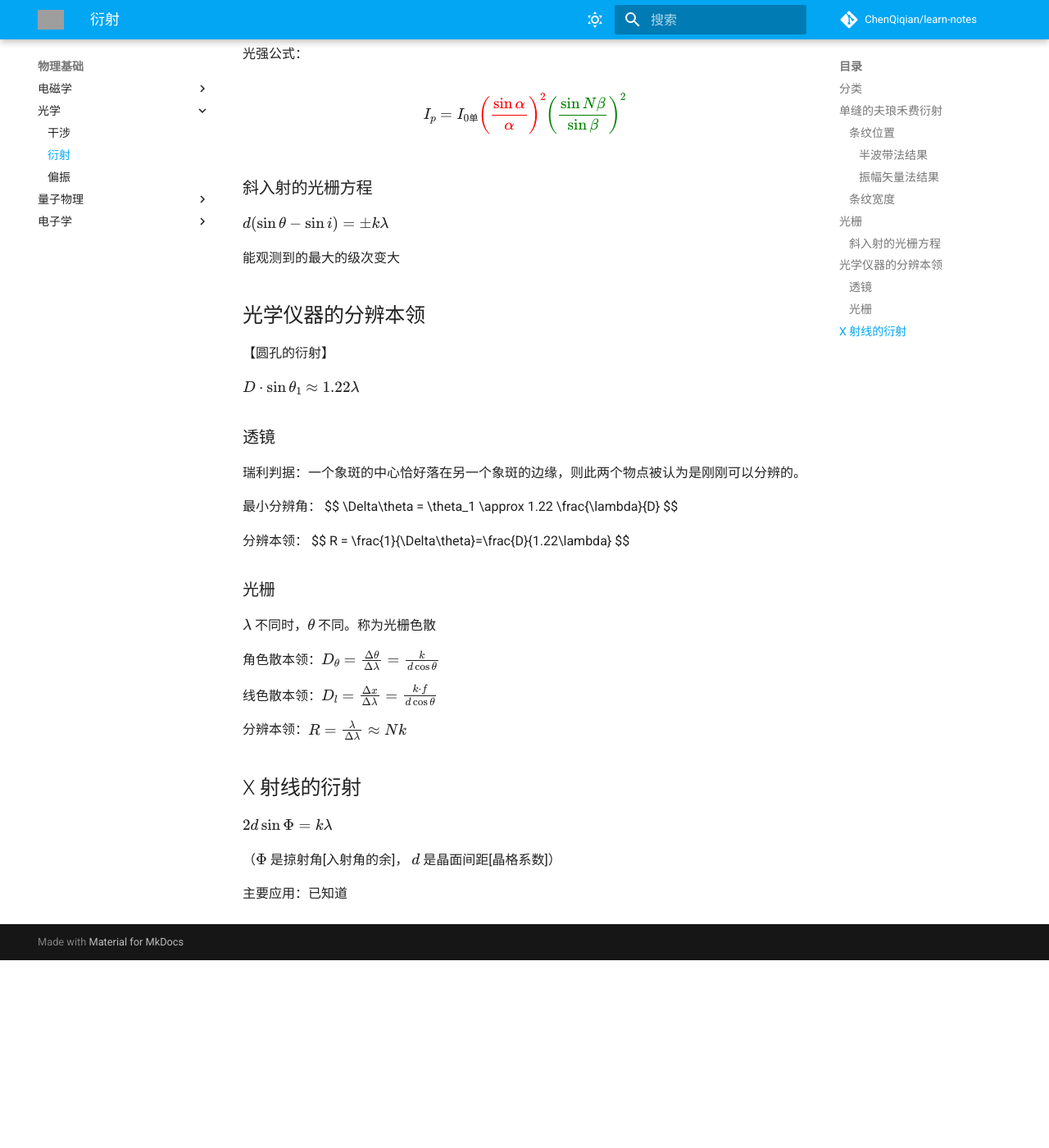
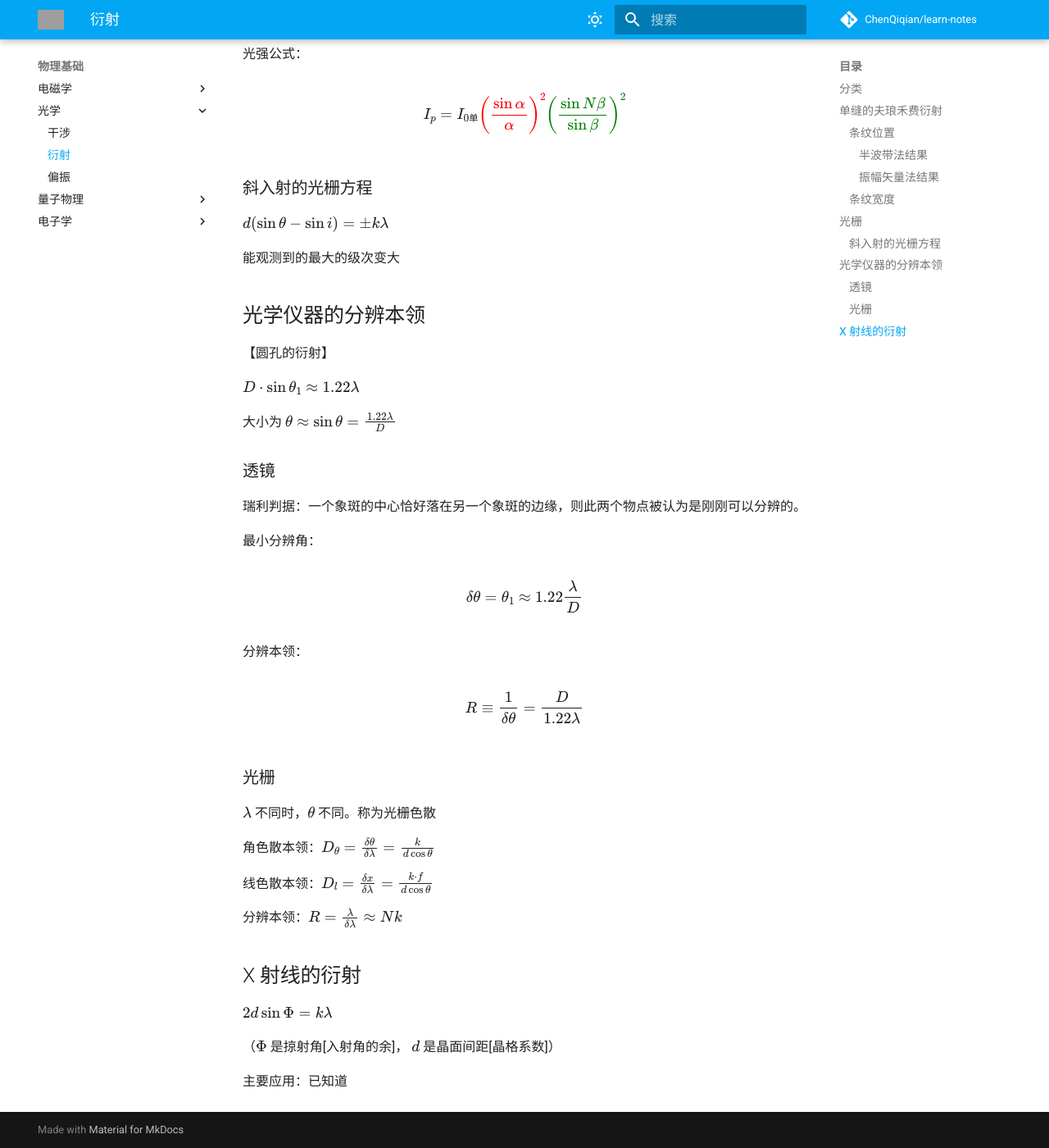
Before and after one commit to ChenQiqian/learn-notes, an MkDocs documentation site: the page built from docs/physics/optics/23.md, in a window 1280 px wide and 1400 px high, scrolled down 3130 px. Shown: the whole window at 82% size. Built offline with MkDocs 1.6.1 and Material for MkDocs 9.7.7, drawn with Linux system fonts in a browser that asks for light colours; comment, search, counter and statistics services are not loaded; before the commit the page ends 4301 px from its top, so only the background shows below that; grey boxes are pictures that could not be loaded.

Commit message:
update optics

```diff
--- a/docs/physics/optics/23.md
+++ b/docs/physics/optics/23.md
@@ -92,29 +92,33 @@ $d (\sin \theta - \sin i) = \pm k \lambda$
 
 $D \cdot \sin \theta_1 \approx 1.22 \lambda$
 
+大小为 $\theta \approx \sin \theta = \frac{1.22\lambda}{D}$
+
 ### 透镜
 
 瑞利判据：一个象斑的中心恰好落在另一个象斑的边缘，则此两个物点被认为是刚刚可以分辨的。
 
 最小分辨角：
+
 $$
-\Delta\theta = \theta_1 \approx 1.22 \frac{\lambda}{D}
+\delta\theta = \theta_1 \approx 1.22 \frac{\lambda}{D}
 $$
 
 分辨本领：
+
 $$
-R = \frac{1}{\Delta\theta}=\frac{D}{1.22\lambda}
+R \equiv \frac{1}{\delta\theta}=\frac{D}{1.22\lambda}
 $$
 
 ### 光栅
 
 $\lambda$ 不同时，$\theta$ 不同。称为光栅色散
 
-角色散本领：$D_\theta = \frac{\Delta\theta}{\Delta \lambda} = \frac{k}{d \cos \theta}$
+角色散本领：$D_\theta = \frac{\delta\theta}{\delta \lambda} = \frac{k}{d \cos \theta}$
 
-线色散本领：$D_l = \frac{\Delta x}{\Delta \lambda} = \frac{k \cdot f}{d \cos \theta}$
+线色散本领：$D_l = \frac{\delta x}{\delta \lambda} = \frac{k \cdot f}{d \cos \theta}$
 
-分辨本领：$R = \frac{\lambda}{\Delta \lambda} \approx Nk$
+分辨本领：$R = \frac{\lambda}{\delta \lambda} \approx Nk$
 
 ## X 射线的衍射
 
```
